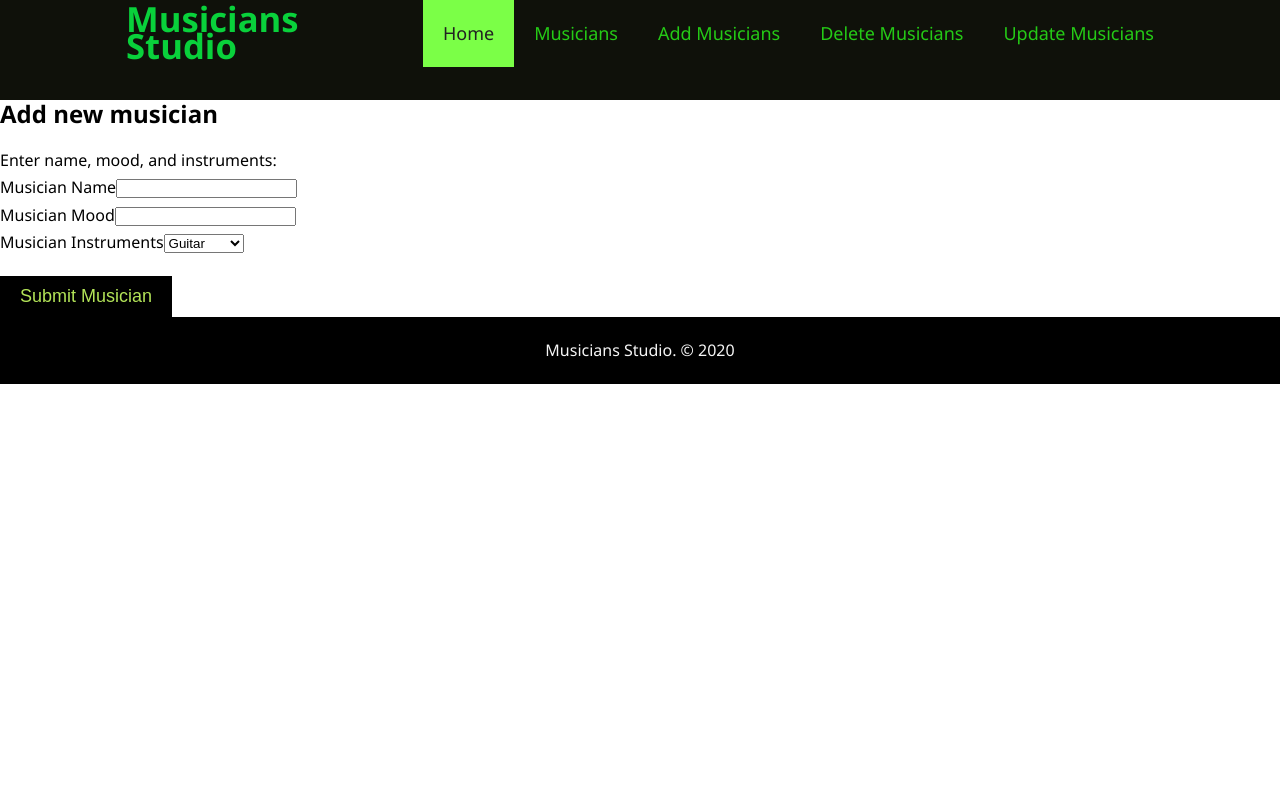
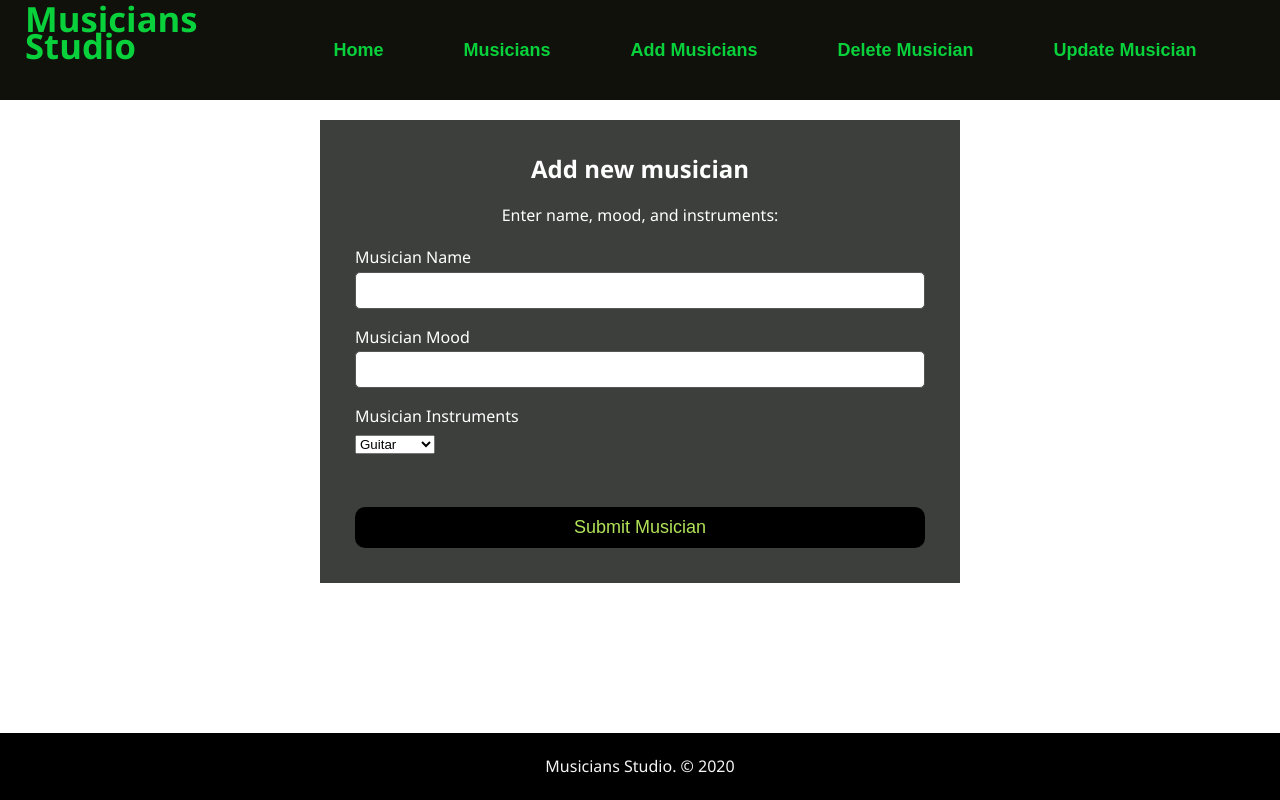
Before and after one commit to DanRey321/DR_project1, a React (Create React App) app: page /add in a window 1280 px wide. Built offline with nearby package versions, Linux system fonts and the light colour scheme.

Commit message:
update/delete/add page added
With css

```diff
--- a/package.json
+++ b/package.json
@@ -6,6 +6,7 @@
     "@testing-library/jest-dom": "^5.11.6",
     "@testing-library/react": "^11.2.2",
     "@testing-library/user-event": "^12.5.0",
+    "axios": "^0.21.0",
     "react": "^17.0.1",
     "react-dom": "^17.0.1",
     "react-router-dom": "^5.2.0",
--- a/src/App.css
+++ b/src/App.css
@@ -64,10 +64,10 @@ nav a{
 }
 
 .nav-container{
-  width: 85%;
-	margin: auto;
+  width: 97%;
+	margin: inherit;
   overflow: auto;
-	padding: 0 10px;
+	padding: 0 5px;
 }
 
 .logo {
@@ -95,21 +95,24 @@ nav ul li {
 
 .nav-btn {
 	background: none;
-	color: rgb(37, 202, 22);
+  color: rgb(77, 238, 59);
+  border-style: ridge;
+  border-color: #b3e458;
 }
 
 nav ul li a, .nav-btn {
   display: inline-block;
   text-align: center;
 	padding: 20px;
-	font-size: large;
+  font-size: large;
+  font-weight: bold;
 	border: 0;
 }
 
 nav ul li a:hover, .nav-btn:hover, nav ul li a.current-page, .nav-btn.current-page {
 	text-decoration: none;
 	color: #222;
-	background: rgb(123, 255, 71);
+	background: rgb(1, 182, 46);
 }
 
 footer{
@@ -117,11 +120,114 @@ footer{
   color: whitesmoke;
   width: 100%;
   left: 0;
+  bottom: 0;
   position: fixed;
   padding: 20px 10px;
   text-align: center;
+  border-color: #b3e458;
 
 }
+
+
+
+#musician-list{
+  margin: auto;
+  width: 50%;
+  margin-top: 20px;
+  margin-bottom: 100px;
+
+}
+
+#musician-list h1{
+  font-size: 30px;
+}
+
+#musician-list table{
+  margin: auto;
+  width: 100%;
+  border-radius: 5px 5px 0 0;
+  overflow: hidden;
+}
+
+#musician-list table thead tr{
+  background-color: #7ec003;
+  color: #000;
+  text-align: left;
+  font-weight: bold;
+}
+
+#musician-list table th{
+  padding: 10px 20px;
+}
+#musician-list table td{
+  padding: 10px 20px;
+}
+#musician-list tbody tr {
+  background: #000;
+  border-bottom: 1px solid #ddd;
+  color: white;
+}
+
+#musician-form-main,
+#musician-form-delete,
+#musician-form-update{
+  margin: auto;
+  width: 50%;
+  margin-top: 20px;
+  background: #3d3f3d;
+  padding: 20px;
+  color: #fff;
+}
+
+#musician-form-main .form-wrap,
+#musician-form-delete .form-wrap,
+#musician-form-update .form-wrap{
+  padding: 15px 15px;
+}
+
+#musician-form-main .form-wrap h1,
+#musician-form-delete .form-wrap h1,
+#musician-form-update .form-wrap h1{
+  text-align: center;
+}
+
+#musician-form-main .form-wrap p,
+#musician-form-delete .form-wrap p,
+#musician-form-update .form-wrap p{
+  text-align: center;
+}
+
+#musician-form-main .form-wrap .form-group,
+#musician-form-delete .form-wrap .form-group,
+#musician-form-update .form-wrap .form-group{
+  margin-top: 15px;
+}
+
+#musician-form-main .form-wrap label,
+#musician-form-delete .form-wrap label,
+#musician-form-update .form-wrap label{
+  display: block;
+}
+
+#musician-form-main .form-wrap .form-group input,
+#musician-form-delete .form-wrap .form-group input,
+#musician-form-update .form-wrap .form-group input{
+  width: 100%;
+  padding: 10px;
+  border-radius: 5px;
+  border: #555 solid 1px;
+}
+
+#musician-form-main .form-wrap button,
+#musician-form-delete .form-wrap button,
+#musician-form-update .form-wrap button{
+  width: 100%;
+  display: block;
+  padding: 10px;
+  margin-top: 50px;
+  border-radius: 10px;
+}
+
 
 a {
   text-decoration: none;
--- a/src/App.js
+++ b/src/App.js
@@ -3,9 +3,11 @@ import './App.css';
 import {BrowserRouter as Router, Route, Switch} from "react-router-dom";
 import Homepage from './components/pages/Homepage.js';
 import {AddPage} from './components/pages/AddPage.js';
-import Nav from "./components/pages/Nav.js"
-import Footer from "./components/pages/Footer.js"
-import {ListPage} from "./components/pages/ListPage.js"
+import Nav from './components/pages/Nav';
+import Footer from './components/pages/Footer.js';
+import ListPage from './components/pages/ListPage.js';
+import UpdatePage from './components/pages/UpdatePage.js';
+import DeletePage from './components/pages/DeletePage.js';
 
 function App() {
   return (
@@ -16,6 +18,8 @@ function App() {
         <Route exact path="/" component={Homepage}/>
         <Route path="/add" component={AddPage}/>
         <Route path="/view" component={ListPage}/>
+        <Route path="/update" component={UpdatePage}/>
+        <Route path="/delete" component={DeletePage}/>
         <Route path="/" render={()=> <div>404 NOT FOUND :)</div>}/>
 
       </Switch>
--- a/src/components/pages/AddPage.js
+++ b/src/components/pages/AddPage.js
@@ -3,21 +3,21 @@ import React from "react";
 
 export const AddPage = () =>{
     return(
-    <section id="muscian-form-main">
-        <div class="form-wrap">
+    <section id="musician-form-main">
+        <div className="form-wrap">
             <h1>Add new musician</h1>
             <p>Enter name, mood, and instruments: </p>
             <form>
-                <div class="form-group">
-                    <label for="musician-name">Musician Name</label>
+                <div className="form-group">
+                    <label htmlFor="musician-name">Musician Name</label>
                     <input type="text" id="musician-name" name="musician-name" />
                 </div>
-                <div class="form-group">
-                    <label for="musician-mood">Musician Mood</label>
+                <div className="form-group">
+                    <label htmlFor="musician-mood">Musician Mood</label>
                     <input type="text" id="musician-mood" name="musician-mood" />
                 </div>
-                <div class="form-group">
-                    <label for="musician-instruments">Musician Instruments</label>
+                <div className="form-group">
+                    <label htmlFor="musician-instruments">Musician Instruments</label>
                     <select name="musician-instruments" id="musician-instruments">
                             <option value="Guitar">Guitar</option>
                             <option value="Keyboard">Keyboard</option>
@@ -27,7 +27,7 @@ export const AddPage = () =>{
                             <option value="Bass">Bass</option>
                     </select>
                 </div>
-                <button id="musician-submit" class="btn">Submit Musician</button>
+                <button id="musician-submit" className="btn">Submit Musician</button>
             </form>
         </div>
     </section>
--- a/src/components/pages/DeletePage.js
+++ b/src/components/pages/DeletePage.js
@@ -0,0 +1,24 @@
+import React from "react";
+//import{useState} from "react";
+
+const DeletePage = () =>{
+    return(
+    <section id="musician-form-delete">
+        <div className="form-wrap">
+            <h1>Delete Musician</h1>
+            <p>Enter name:  </p>
+            <form>
+                <div className="form-group">
+                    <label htmlFor="musician-name">Musician Name</label>
+                    <input type="text" id="musician-name" name="musician-name" />
+                </div>
+
+
+                <button id="musician-submit" className="btn">Submit Musician</button>
+            </form>
+        </div>
+    </section>
+    )
+}
+
+export default DeletePage;
--- a/src/components/pages/Homepage.js
+++ b/src/components/pages/Homepage.js
@@ -9,8 +9,8 @@ export default class Homepage extends React.Component{
                     <div id="showcase-content">
                         <h1>Musician Lobby</h1>
                         <p>Music studio, storing data about a few musicians, their current mood, and what instruments they use.</p>
-                        <NavLink to="/view">Lobby</NavLink>
-                        <button className="btn"><a href="musician-list.html">View Musicians</a></button>
+                        <NavLink to="/view"><button className="btn">View Musicians</button></NavLink>
+
                     </div>
                 </div>
             </div>
--- /dev/null
+++ b/src/components/pages/Musician.js
@@ -0,0 +1,15 @@
+import React from 'react';
+
+const Musician = ({ musician }) => {
+
+   return (
+      <tr>
+         <td>{musician.id}</td>
+         <td>{musician.name}</td>
+         <td>{musician.role_id}</td>
+         <td>{musician.role}</td>
+      </tr>
+   )
+}
+
+export default Musician;
--- a/src/components/pages/Nav.js
+++ b/src/components/pages/Nav.js
@@ -1,29 +1,30 @@
-//import { render } from "@testing-library/react";
 import React from "react";
+//import { NavLink } from 'react-router-dom';
 
-export default class Showcase extends React.Component{
+const NavBar = () => {
 
    // state ={
    //     items:[]
     //}
 
-    render(){
+
         return(
             <header>
                 <nav className="">
                     <div className="nav-container">
                         <div className="logo"><a href="/">Musicians Studio</a></div>
                         <ul>
-                            <li><buton className="nav-btn current-page" onClick={() => console.log('home btn called')}>Home</buton></li>
-                            <li><buton className="nav-btn" >Musicians</buton></li>
-                            <li><buton className="nav-btn" >Add Musicians</buton></li>
-                            <li><buton className="nav-btn" >Delete Musicians</buton></li>
-                            <li><buton className="nav-btn" >Update Musicians</buton></li>
+                            <li><button className="nav-btn" ><a href="/">Home</a></button></li>
+                            <li><button className="nav-btn" ><a href="/view">Musicians</a></button></li>
+                            <li><button className="nav-btn" ><a href="/add">Add Musicians</a></button></li>
+                            <li><button className="nav-btn" ><a href="/delete">Delete Musician</a></button></li>
+                            <li><button className="nav-btn" ><a href="/update">Update Musician</a></button></li>
                         </ul>
                     </div>
                 </nav>
             </header>
         );
-    }
 
-}
+
+};
+export default NavBar;
--- a/src/components/pages/UpdatePage.js
+++ b/src/components/pages/UpdatePage.js
@@ -0,0 +1,27 @@
+import React from "react";
+//import{useState} from "react";
+
+const UpdatePage = () =>{
+    return(
+    <section id="musician-form-update">
+        <div className="form-wrap">
+            <h1>Update Musician Mood</h1>
+            <p>Enter name and mood:  </p>
+            <form>
+                <div className="form-group">
+                    <label htmlFor="musician-name">Musician Name</label>
+                    <input type="text" id="musician-name" name="musician-name" />
+                </div>
+                <div className="form-group">
+                    <label htmlFor="musician-mood">Musician Mood</label>
+                    <input type="text" id="musician-mood" name="musician-mood" />
+                </div>
+
+                <button id="musician-submit" className="btn">Submit Musician</button>
+            </form>
+        </div>
+    </section>
+    )
+}
+
+export default UpdatePage;
```
Also changed, not shown: src/components/pages/ListPage.js (+25 -15 lines), 2 other files (tests, documents, lock files or other folders).
